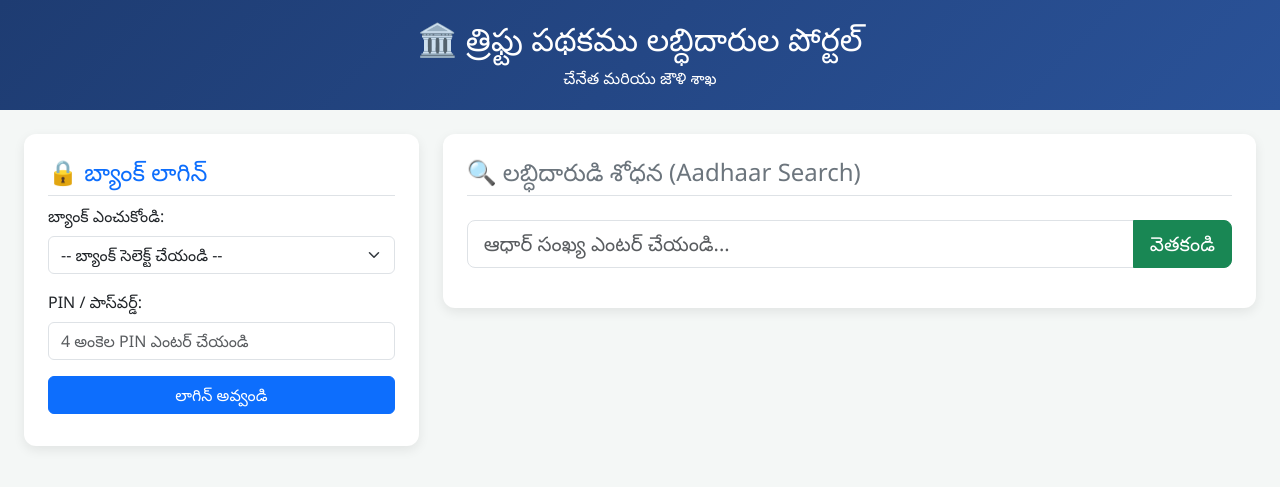
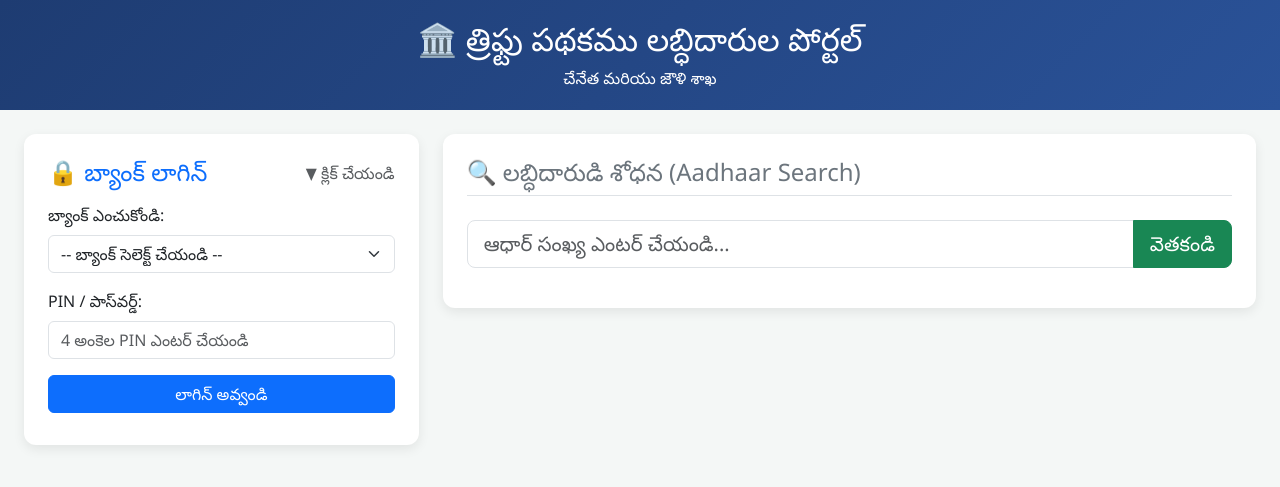
Before and after one commit to nayatejavision-alt/cf-thrift-sircilla-ts, a Flask app: template templates/index.html in a window 1280 px wide. Shown: the top 487 px of the page. Run offline with Flask 3, Linux system fonts and the light colour scheme; the template is opened without the code that fills it, so the values that code supplies are empty.

Commit message:
Update index.html

```diff
--- a/templates/index.html
+++ b/templates/index.html
@@ -22,10 +22,19 @@
     <div class="container-fluid px-4">
         <div class="row">
 
+
             <!-- సైడ్ ప్యానెల్: బ్యాంక్ అధికారుల లాగిన్ -->
 <div class="col-md-4 mb-4">
     <div class="card card-custom p-4 bg-white">
-                    <h4 class="text-primary border-bottom pb-2">🔒 బ్యాంక్ లాగిన్</h4>
+
+        <!-- హెడ్డింగ్ - క్లిక్ చేస్తే ఓపెన్/క్లోజ్ అయ్యేలా టోగుల్ బటన్ -->
+        <div class="d-flex justify-content-between align-items-center" style="cursor: pointer;" data-bs-toggle="collapse" data-bs-target="#loginCollapse" aria-expanded="false" aria-controls="loginCollapse">
+            <h4 class="text-primary mb-0">🔒 బ్యాంక్ లాగిన్</h4>
+            <span class="text-muted">▼ క్లిక్ చేయండి</span>
+        </div>
+
+        <!-- కొలాప్స్ అయ్యే డివిజన్ (Expand / Hide అయ్యే భాగం) -->
+        <div class="collapse show mt-3" id="loginCollapse">
 
             <!-- లాగిన్ ఫారమ్ -->
             <div id="login-section">
@@ -33,12 +42,9 @@
                     <label class="form-label font-weight-bold">బ్యాంక్ ఎంచుకోండి:</label>
                     <select id="bank-select" class="form-select">
                         <option value="">-- బ్యాంక్ సెలెక్ట్ చేయండి --</option>
-
-                                    <!-- Jinja2 లూప్ ద్వారా గూగుల్ షీట్ లోని బ్యాంకులు ఆటోమేటిక్‌గా ఇక్కడ వస్తాయి -->
                         {% for bank in banks %}
                         <option value="{{ bank }}">{{ bank }}</option>
                         {% endfor %}
-
                     </select>
                 </div>
                 <div class="mb-3">
@@ -55,6 +61,8 @@
                     <strong id="logged-bank-name"></strong> బ్యాంక్ లాగిన్ విజయవంతమైంది!
                 </div>
                 <button class="btn btn-outline-danger w-100" onclick="logoutBank()">లాగౌట్ (Logout)</button>
+            </div>
+
         </div>
     </div>
 </div>
```
Lines whose indentation alone changed are shown as unchanged.
